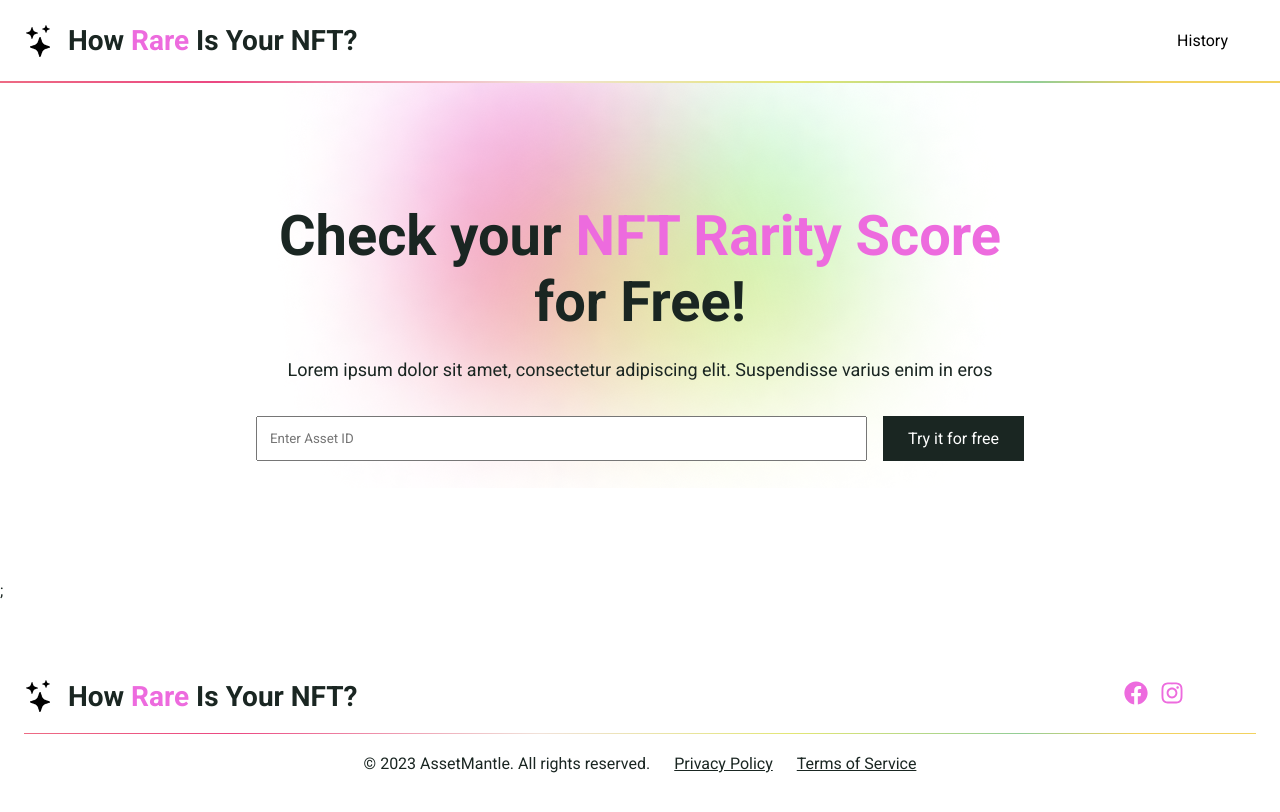
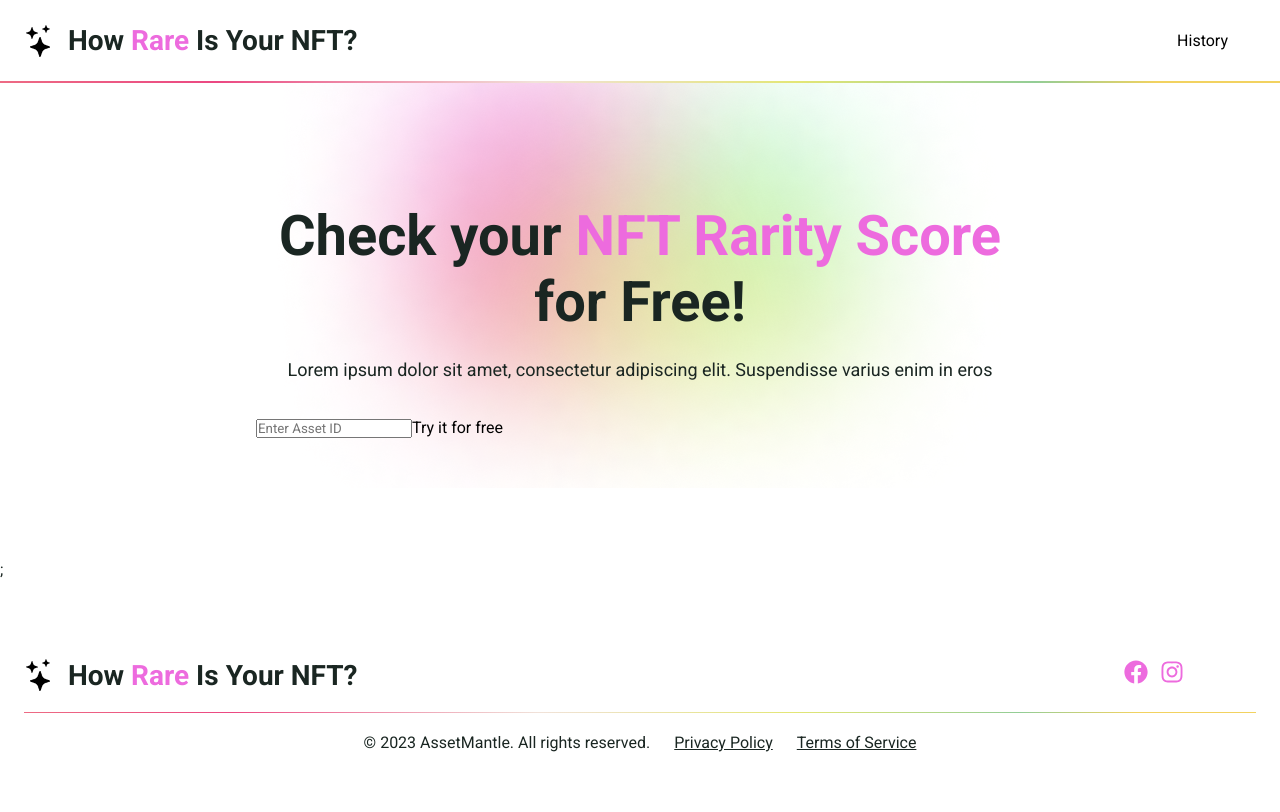
Before and after one commit to AssetMantle/rarity-checker, a Next.js app: page / in a window 1280 px wide. Shown: the top 812 px of the page. Built offline with nearby package versions, Linux system fonts and the light colour scheme; some icons are missing.

Commit message:
added the assetID validation

```diff
--- /dev/null
+++ b/config/chainApi.js
@@ -0,0 +1,12 @@
+import { Base64 } from "js-base64";
+import base64url from "base64url";
+("base64url");
+// import base64url from "base64url";
+
+export const validateAssetId = (assetId) => {
+  if (!assetId) return false;
+  var base64regex =
+    /^([0-9a-zA-Z+/]{4})*(([0-9a-zA-Z+/]{2}==)|([0-9a-zA-Z+/]{3}=))?$/;
+  console.log("base64 decoded: ", base64regex.test(assetId));
+  return base64regex.test(assetId);
+};
--- /dev/null
+++ b/config/constants.js
@@ -0,0 +1 @@
+export const INVALID_ASSET_ID = "The Asset ID is Invalid";
--- a/config/index.js
+++ b/config/index.js
@@ -1,2 +1,4 @@
 export * from "./chain";
 export * from "./dummyData";
+export * from "./constants";
+export * from "./chainApi";
--- a/pages/index.js
+++ b/pages/index.js
@@ -1,8 +1,26 @@
 import React, { useState } from "react";
 import Link from "next/link";
+import { useRouter } from "next/router";
+import { INVALID_ASSET_ID, validateAssetId } from "../config";
 
 export default function Home() {
   const [searchAssetId, setSearchAssetId] = useState("");
+  const [searchAssetIdValidationText, setSearchAssetIdValidationText] =
+    useState("");
+  const router = useRouter();
+
+  const handleSubmit = (e) => {
+    e.preventDefault();
+    const isValidAssetId = validateAssetId(searchAssetId);
+    if (isValidAssetId) {
+      const localSearchAssetId = searchAssetId;
+      setSearchAssetId("");
+      setSearchAssetIdValidationText("");
+      router.push(`/nft/${localSearchAssetId}`);
+    } else {
+      setSearchAssetIdValidationText(INVALID_ASSET_ID);
+    }
+  };
 
   return (
     <>
@@ -19,6 +37,7 @@
             varius enim in eros{" "}
           </p>
           <div className="rc-home-container-form">
+            <form>
               <input
                 type="text"
                 value={searchAssetId}
@@ -26,13 +45,9 @@
                 className=""
                 placeholder="Enter Asset ID"
               />
-            <Link
-              href={`/nft/${searchAssetId}`}
-              // onClick={searchForAssetId}
-              className=""
-            >
-              Try it for free
-            </Link>
+              <small>{searchAssetIdValidationText}</small>
+              <button onClick={handleSubmit}>Try it for free</button>
+            </form>
           </div>
         </div>
       </main>
```
Also changed, not shown: 1 other file (tests, documents, lock files or other folders). Lines whose indentation alone changed are shown as unchanged.
